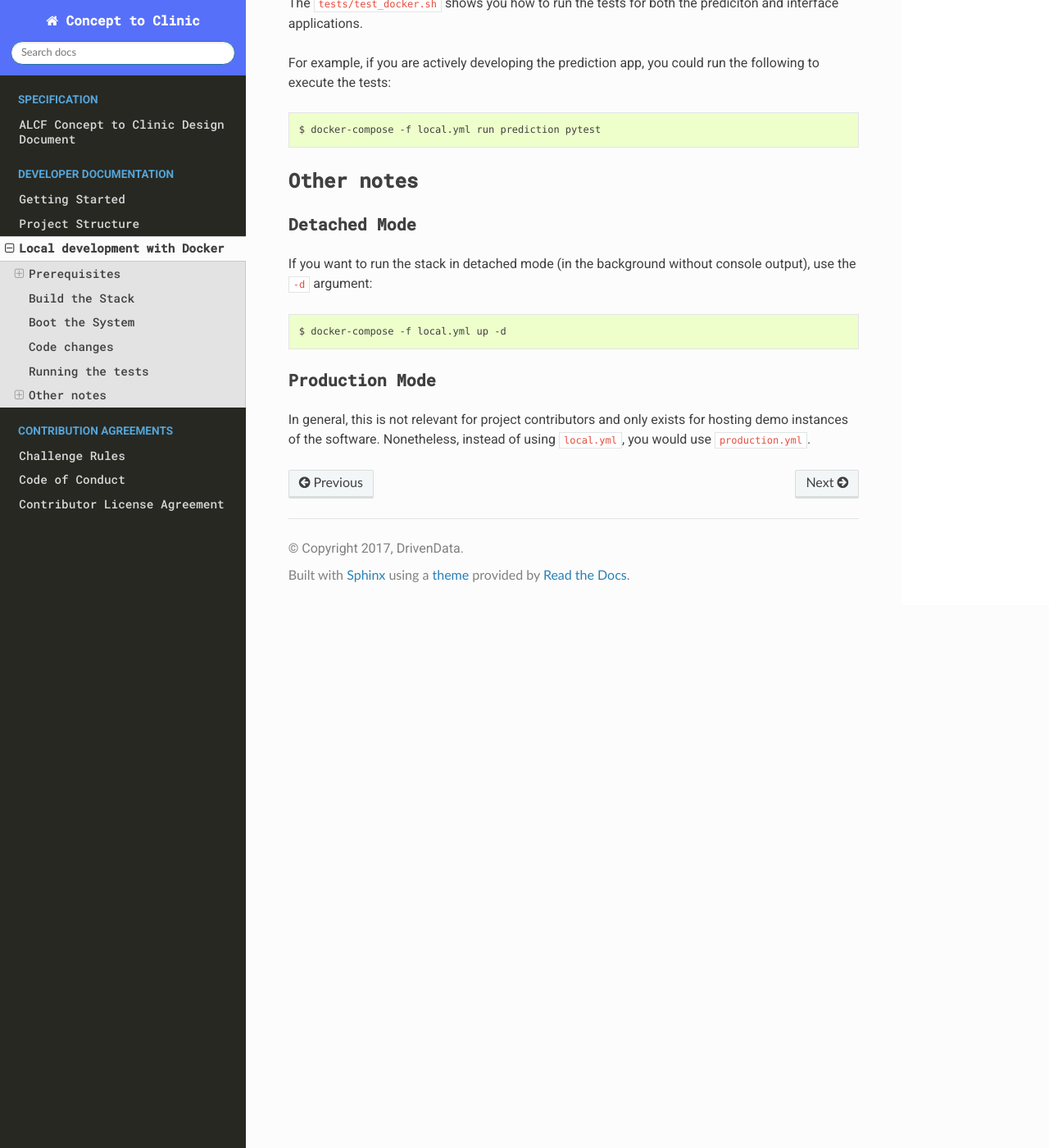
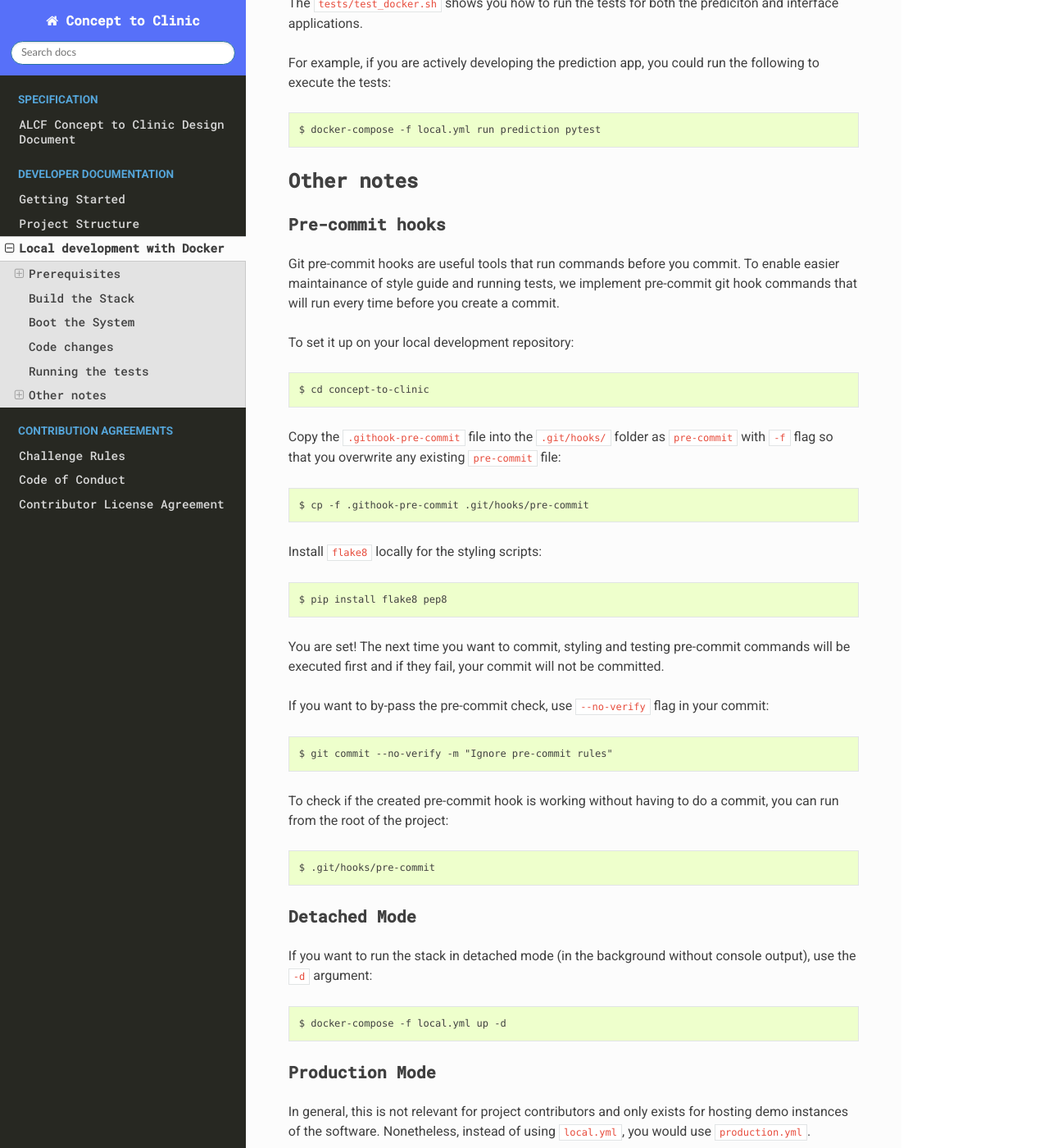
Before and after one commit to drivendataorg/concept-to-clinic, a Sphinx documentation site: the page built from docs/developing-locally-docker.md, in a window 1280 px wide and 1400 px high, scrolled down 1804 px. Shown: the whole window at 82% size. Built offline with Sphinx 7.4.7 and the Read the Docs theme 2.0.0, drawn with Linux system fonts in a browser that asks for light colours.

Commit message:
Add a .githook-pre-commit template file
Add bash commands to run pre-commit checks

Document adding pre-commit hooks to development

Comment on pre-commit test command

Test pre-commit hook

Modify pre-commit command by removing exec

Allows preceding commands to be executed

Add instructions for running pre-commit hook w/out committing

Make .githook-pre-commit executable by default

Modify docs to update setup instructions

copy the file with a -f flag

```diff
--- a/docs/developing-locally-docker.md
+++ b/docs/developing-locally-docker.md
@@ -66,6 +66,31 @@ For example, if you are actively developing the prediction app, you could run th
 
 ## Other notes
 
+### Pre-commit hooks
+Git pre-commit hooks are useful tools that run commands before you commit. To enable easier maintainance of style guide and running tests, we implement pre-commit git hook commands that will run every time before you create a commit.
+
+To set it up on your local development repository:
+
+    $ cd concept-to-clinic
+
+Copy the `.githook-pre-commit` file into the `.git/hooks/` folder as `pre-commit` with `-f` flag so that you overwrite any existing `pre-commit` file:
+
+    $ cp -f .githook-pre-commit .git/hooks/pre-commit
+
+Install `flake8` locally for the styling scripts:
+
+    $ pip install flake8 pep8
+
+You are set! The next time you want to commit, styling and testing pre-commit commands will be executed first and if they fail, your commit will not be committed.
+
+If you want to by-pass the pre-commit check, use `--no-verify` flag in your commit:
+
+    $ git commit --no-verify -m "Ignore pre-commit rules"
+
+To check if the created pre-commit hook is working without having to do a commit, you can run from the root of the project:
+
+    $ .git/hooks/pre-commit
+
 ### Detached Mode
 
 If you want to run the stack in detached mode (in the background without console output), use the `-d` argument:
```
Also changed, not shown: 1 other file.
